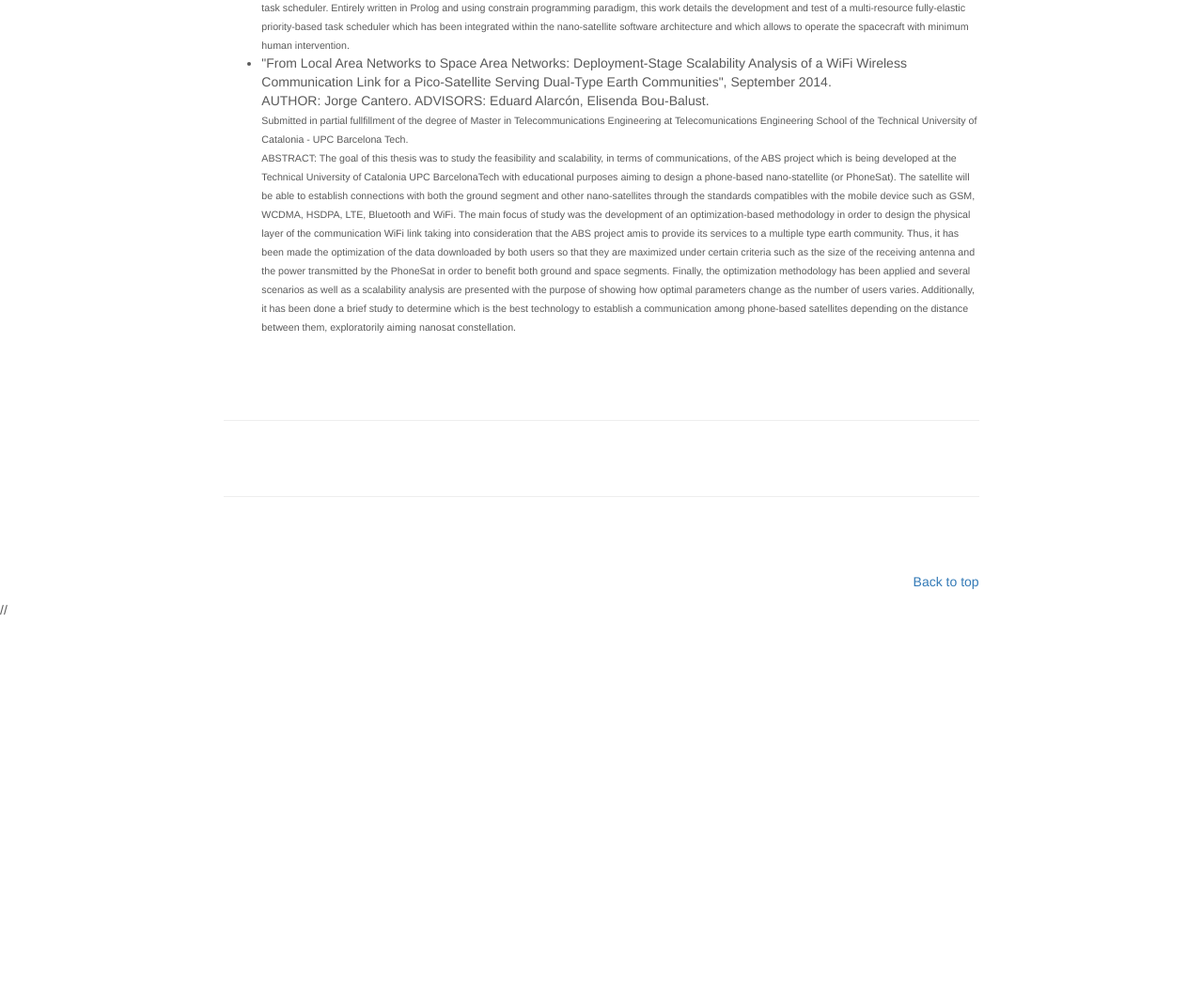
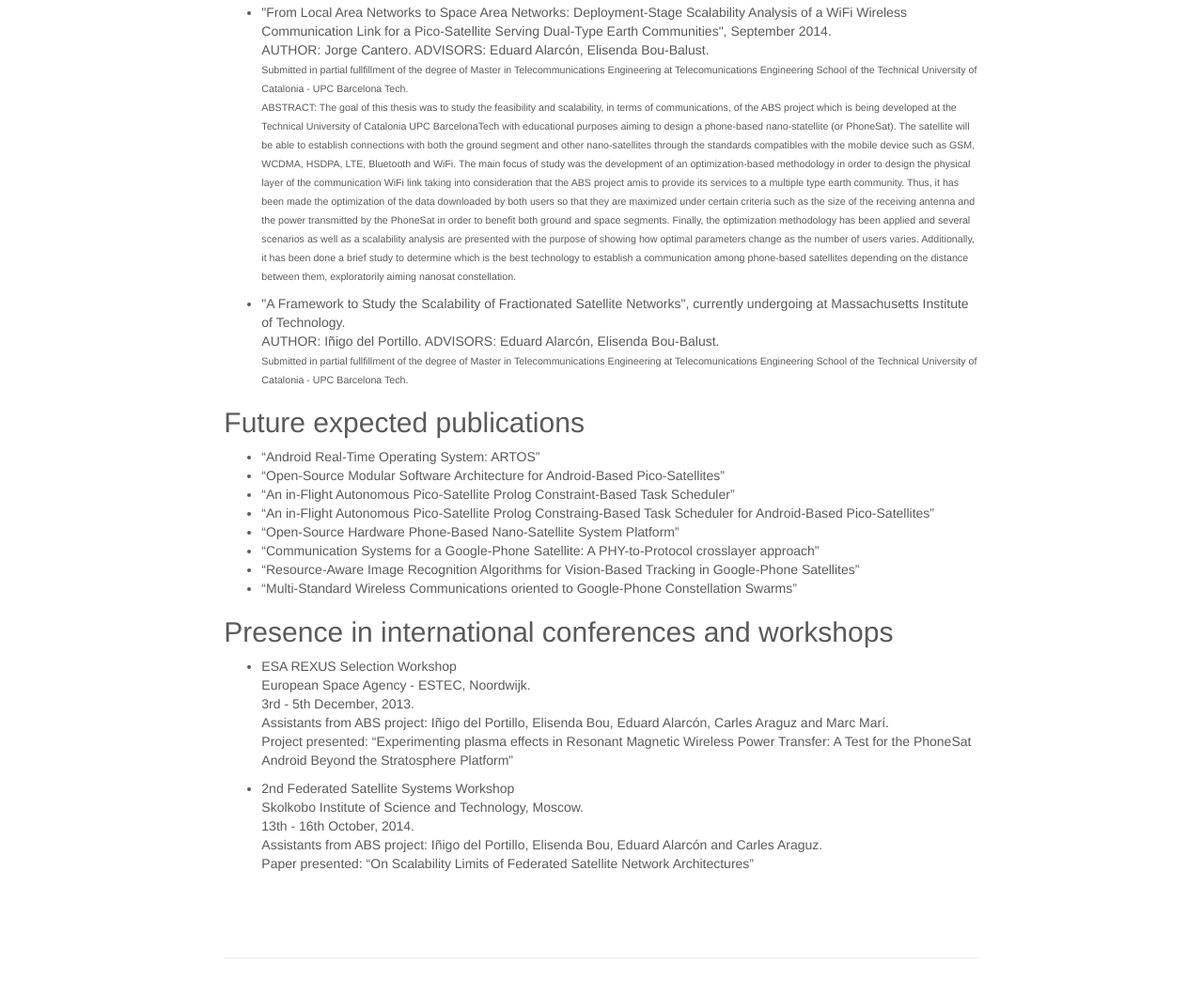
Before and after one commit to abs-platform/abs, a plain HTML site: page index.html in a window 1280 px wide. Shown: the part 2615-3674 px from the top of the page at 94% size. Before the commit the page ends 3314 px from the top, so only its background shows below. Drawn offline with nearby package versions, Linux system fonts and the light colour scheme.

Commit message:
changed index

```diff
--- a/index.html
+++ b/index.html
@@ -432,7 +432,7 @@
               payloads/applications already present on the Open-Access Space Station.
               </div>
               <hr class="featurette-divider">
-              <div class="featurette" style="margin-top:-10px;">
+              <div class="featurette" style="margin-top:-80px;">
               <h1 id="Publications">List of Publications</h1>
                 <ol>
                 <li style="margin-bottom:5pt;">"In Pursuit of Real-Time Capabilities for Embededed Linux Systems: a qualitative comparison of Xenomai and Preempt-RT"
@@ -443,17 +443,17 @@
                 Iñigo del Portillo, Elisenda Bou-Balust, Marc Sanchez-Net, Daniel Selva, Eduard Alarcón<br /><font style="font-size:8pt;">
                 Abstract: Fractionated Satellite Networks are a novel concept in space systems. On these networks, several satellites cooperate and collaborate by exchanging resources wirelessly in order to obtain an aggregated network capability higher than the sum of the individual capabilities of the different satellites that compose it. Fractionated Satellite Networks are a generalization of Fractionated Satellites. Scalability is defined as the ability of a system to maintain its performance and function, and retain all its desired properties when its scale is increased greatly without having a corresponding increase in the systems complexity. The whole concept of fractionation (both at spacecraft level and network level) is based on the use of multiple satellites that perform jointly a function that can be further expanded by adding new satellites to the system. Because of that, the concept of scalability is one of the most important on these architectures, as systems that do not scale well present a very poor performance when adding new agents, adding to labour costs and harming quality of service.</font>
                 </li>
-                <li>"On Autonomous Software Architectures for Distributed Spacecraft: a Local-Global Policy". Carles Araguz, Angel Alvaro, Iñigo del Portillo, Eduard Alarcón, Elisenda Bou-Balust<br /><font style="font-size:8pt;">
+                <li style="margin-bottom:5pt;">"On Autonomous Software Architectures for Distributed Spacecraft: a Local-Global Policy". Carles Araguz, Angel Alvaro, Iñigo del Portillo, Eduard Alarcón, Elisenda Bou-Balust<br /><font style="font-size:8pt;">
                 Abstract: As part of the on-going democratization of access to space, new trends such as nano satellite missions, pico-satellite swarms or fractionated spacecraft have experimented a very significant growth. The particularities of these systems (high modularity, re-usability and low processing capabilities) with respect to the traditional monolithic satellite missions entail the need for new software architecture approaches. This paper reviews the current software architectures used in nano and pico-satellite missions and derives a set of quality metrics and design guidelines with the intention of providing the basis towards a new generation of small-satellite software architectures.</font>
                 </li>
-                <li>"From Local Area Networks to Space Area Networks: Deployment-Stage Scalability Analysis of a WiFi Wireless Communication Link for a Pico-Satellite Serving Dual-Type Earth Communities".
+                <li style="margin-bottom:5pt;">"From Local Area Networks to Space Area Networks: Deployment-Stage Scalability Analysis of a WiFi Wireless Communication Link for a Pico-Satellite Serving Dual-Type Earth Communities".
                 Elisenda Bou-Balust, Jorge Cantero, Iñigo del Portillo, Adria Recasens, Eduard Alarcón.<br /><font style="font-size:8pt;">
                 Abstract: This work encompasses both a feasibility study and a scalability analysis of a WiFi communication downlink between a phone-based pico-satellite and a dual-type ground segment community, addressed by a nested model based optimization methodology.</font>
                 </li>
                 </ol>
                 <h2>MSc Theses</h2>
                 <ul>
-                <li>"Towards a Modular Nano-Satellite Software Platform: Prolog Constraint-based Scheduling and System Architecture", September 2014.<br />
+                <li style="margin-bottom:10px;">"Towards a Modular Nano-Satellite Software Platform: Prolog Constraint-based Scheduling and System Architecture", September 2014.<br />
                 AUTHOR: Carles Araguz. ADVISORS: Eduard Alarcón, Elisenda Bou-Balust.<br />
                 <font style="font-size:8pt;">
                 Submitted in partial fullfillment of the degree in Electronics Engineering at Telecomunications Engineering School of the Technical University of Catalonia - UPC Barcelona Tech.<br />
@@ -462,19 +462,51 @@
                 One the other hand, this work consisted in the design and implementation of a core component in satellite autonomy systems: a task scheduler. Entirely written in Prolog and using constrain programming paradigm, this work details the development and test of a multi-resource fully-elastic priority-based task scheduler which has been integrated within the nano-satellite software architecture and which allows to operate the spacecraft with minimum human intervention.
                 </font>
                 </li>
-                <li>"From Local Area Networks to Space Area Networks: Deployment-Stage Scalability Analysis of a WiFi Wireless Communication Link for a Pico-Satellite Serving Dual-Type Earth Communities", September 2014.<br />
+                <li style="margin-bottom:10px;">"From Local Area Networks to Space Area Networks: Deployment-Stage Scalability Analysis of a WiFi Wireless Communication Link for a Pico-Satellite Serving Dual-Type Earth Communities", September 2014.<br />
                 AUTHOR: Jorge Cantero. ADVISORS: Eduard Alarcón, Elisenda Bou-Balust.<br />
                 <font style="font-size:8pt;">
                 Submitted in partial fullfillment of the degree of Master in Telecommunications Engineering at Telecomunications Engineering School of the Technical University of Catalonia - UPC Barcelona Tech.<br />
                 ABSTRACT: The goal of this thesis was to study the feasibility and scalability, in terms of communications, of the ABS project which is being developed at the Technical University of Catalonia UPC BarcelonaTech with educational purposes aiming to design a phone-based nano-statellite (or PhoneSat). The satellite will be able to establish connections with both the ground segment and other nano-satellites through the standards compatibles with the mobile device such as GSM, WCDMA, HSDPA, LTE, Bluetooth and WiFi. The main focus of study was the development of an optimization-based methodology in order to design the physical layer of the communication WiFi link taking into consideration that the ABS project amis to provide its services to a multiple type earth community. Thus, it has been made the optimization of the data downloaded by both users so that they are maximized under certain criteria such as the size of the receiving antenna and the power transmitted by the PhoneSat in order to benefit both ground and space segments. Finally, the optimization methodology has been applied and several scenarios as well as a scalability analysis are presented with the purpose of showing how optimal parameters change as the number of users varies. Additionally, it has been done a brief study to determine which is the best technology to establish a communication among phone-based satellites depending on the distance between them, exploratorily aiming nanosat constellation.
                 </font>
                 </li>
+                <li style="margin-bottom:10px;">"A Framework to Study the Scalability of Fractionated Satellite Networks", currently undergoing at Massachusetts Institute of Technology.
+                <br />
+                AUTHOR: Iñigo del Portillo. ADVISORS: Eduard Alarcón, Elisenda Bou-Balust.<br />
+                <font style="font-size:8pt;">
+                Submitted in partial fullfillment of the degree of Master in Telecommunications Engineering at Telecomunications Engineering School of the Technical University of Catalonia - UPC Barcelona Tech.<br />
+                </font>
+                </li>
+                </ul>
+                <h2>Future expected publications</h2>
+                <ul>
+                <li>“Android Real-Time Operating System: ARTOS”</li>
+                <li>“Open-Source Modular Software Architecture for Android-Based Pico-Satellites”</li>
+                <li>“An in-Flight Autonomous Pico-Satellite Prolog Constraint-Based Task Scheduler”</li>
+                <li>“An in-Flight Autonomous Pico-Satellite Prolog Constraing-Based Task Scheduler for Android-Based Pico-Satellites”</li>
+                <li>“Open-Source Hardware Phone-Based Nano-Satellite System Platform”</li>
+                <li>“Communication Systems for a Google-Phone Satellite: A PHY-to-Protocol crosslayer approach”</li>
+                <li>“Resource-Aware Image Recognition Algorithms for Vision-Based Tracking in Google-Phone Satellites”</li>
+                <li>“Multi-Standard Wireless Communications oriented to Google-Phone Constellation Swarms”</li>
+                </ul>
+                <h2>Presence in international conferences and workshops</h2>
+                <ul>
+                <li style="margin-bottom:10px;">ESA REXUS Selection Workshop<br />
+                European Space Agency - ESTEC, Noordwijk.<br />
+                3rd - 5th December, 2013.<br />
+                Assistants from ABS project: Iñigo del Portillo, Elisenda Bou, Eduard Alarcón, Carles Araguz and Marc Marí.<br />
+                Project presented: “Experimenting plasma effects in Resonant Magnetic Wireless Power Transfer: A Test for the PhoneSat Android Beyond the Stratosphere Platform”<br />
+                </li>
+                <li>
+                2nd Federated Satellite Systems Workshop<br />
+                Skolkobo Institute of Science and Technology, Moscow.<br />
+                13th - 16th October, 2014.<br />
+                Assistants from ABS project: Iñigo del Portillo, Elisenda Bou, Eduard Alarcón and Carles Araguz. <br />
+                Paper presented: “On Scalability Limits of Federated Satellite Network Architectures”<br />
+                </li>
                 </ul>
               </div>
 
               <hr class="featurette-divider">
-
-
               <hr class="featurette-divider">
 
               <!-- /END THE FEATURETTES -->
@@ -510,42 +542,10 @@
     <script src="assets/js/bootstrap-carousel.js"></script>
     <!-- // <script src="assets/js/bootstrap-typeahead.js"></script> -->
     <script src="assets/js/jquery-ui.min.js"></script>
-    <script src="assets/js/jquery.tocify.min.js"></script>
-      <script src="assets/js/ZeroClipboard.js"></script>
+    <!-- // <script src="assets/js/jquery.tocify.min.js"></script> -->
     <script src="assets/js/holder.js"></script>
-      // <script src="https://www.cibergrid.com/test_eli/gallery_tests/vilynx_gallery_plugin.js" debug="true" highres="true"></script>
       <!-- // <script src="https://www.vilynx.com/plugins/vilynx_gallery_plugin.js"></script> -->
 
-    <script>
-      !function ($) {
-              //Executes your code when the DOM is ready.  Acts the same as $(document).ready().
-              $(function(){
-                // carousel demo
-                // $('#myCarousel').carousel()
-              });
-              $(function() {
-                  //Calls the tocify method on your HTML div.
-                  // var toc = $("#toc").tocify({ });
-              });
-              $(window).on('scroll',function(){
-                // var a= $(document).scrollTop();
-                // if(a>500) a=500;
-                // $('#toc').css('margin-top','-'+a+'px');
-              });
-              $(function(){
-                var clientTarget = new ZeroClipboard();
-                // $('#flash-loaded').fadeIn();
-                // clientTarget.on( "complete", function(clientTarget, args) {
-                //         clientTarget.setText( args.text );
-                //         $('#target-to-copy-text').fadeIn();
-                //     });
-                // alert('b');
-
-              });
-
-          }(window.jQuery)
-
-    </script>
 
   </body>
 </html>
```
